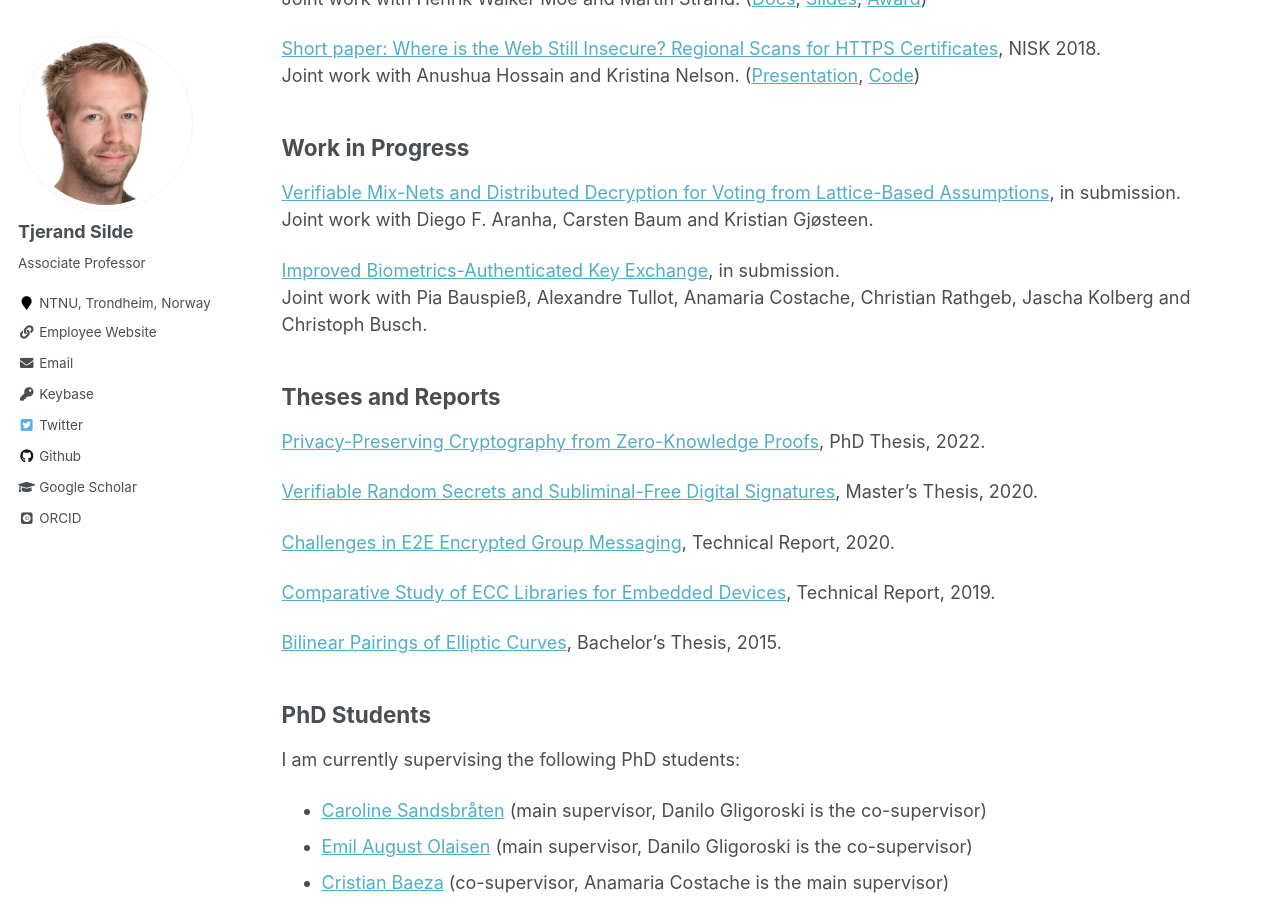
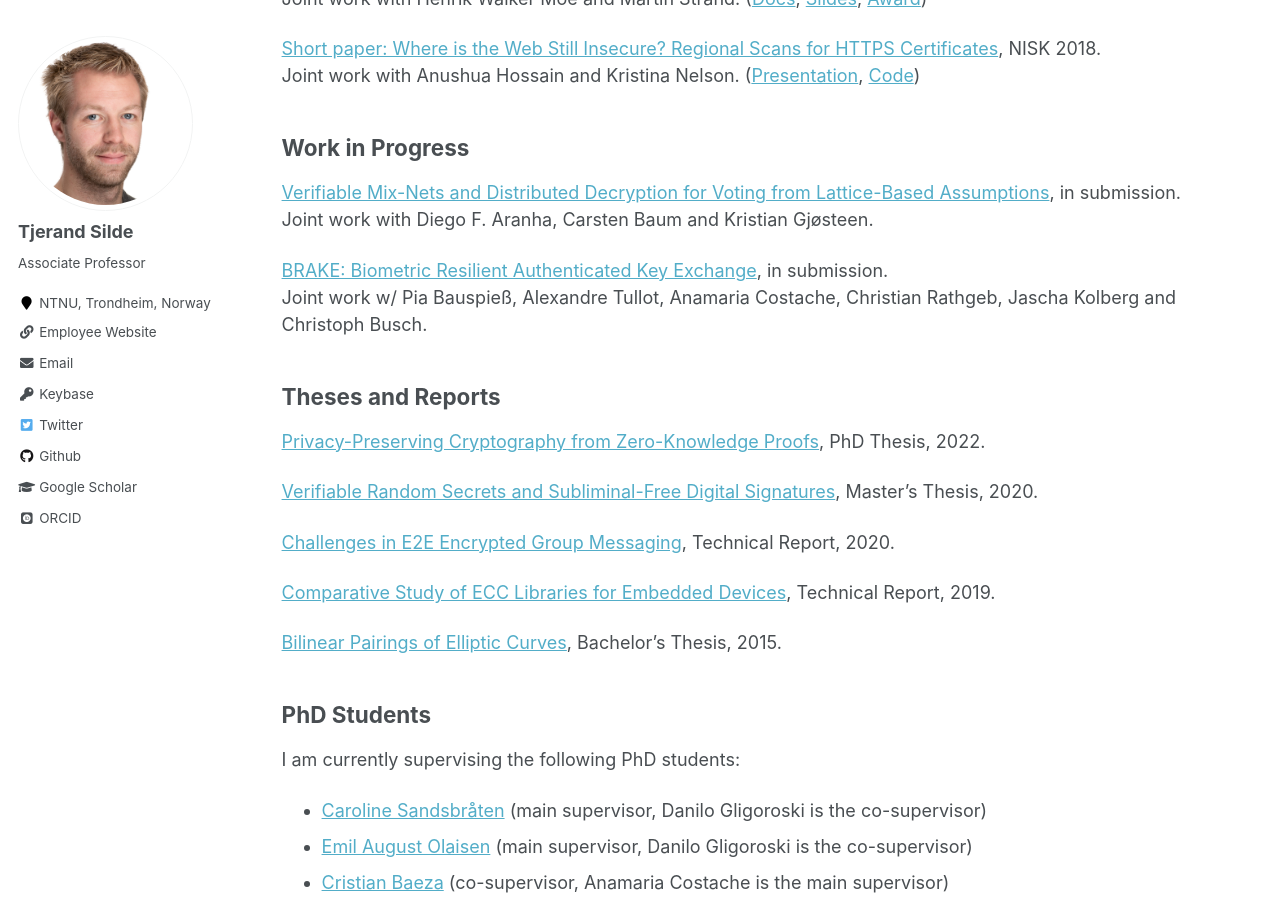
Before and after one commit to tjesi/tjesi.github.io, a Jekyll site: the page built from _pages/academic.md, in a window 1280 px wide and 900 px high, scrolled down 638 px. Built offline with Jekyll 4.4.1, drawn with Linux system fonts in a browser that asks for light colours; some web fonts are replaced.

Commit message:
Update academic.md

```diff
--- a/_pages/academic.md
+++ b/_pages/academic.md
@@ -33,8 +33,8 @@
 [Verifiable Mix-Nets and Distributed Decryption for Voting from Lattice-Based Assumptions](https://eprint.iacr.org/2022/422.pdf), in submission.\
 Joint work with Diego F. Aranha, Carsten Baum and Kristian Gjøsteen.
 
-[Improved Biometrics-Authenticated Key Exchange](https://eprint.iacr.org/2022/1408.pdf), in submission.\
-Joint work with Pia Bauspieß, Alexandre Tullot, Anamaria Costache, Christian Rathgeb, Jascha Kolberg and Christoph Busch.
+[BRAKE: Biometric Resilient Authenticated Key Exchange](https://eprint.iacr.org/2022/1408.pdf), in submission.\
+Joint work w/ Pia Bauspieß, Alexandre Tullot, Anamaria Costache, Christian Rathgeb, Jascha Kolberg and Christoph Busch.
 
 ## Theses and Reports
 
```
